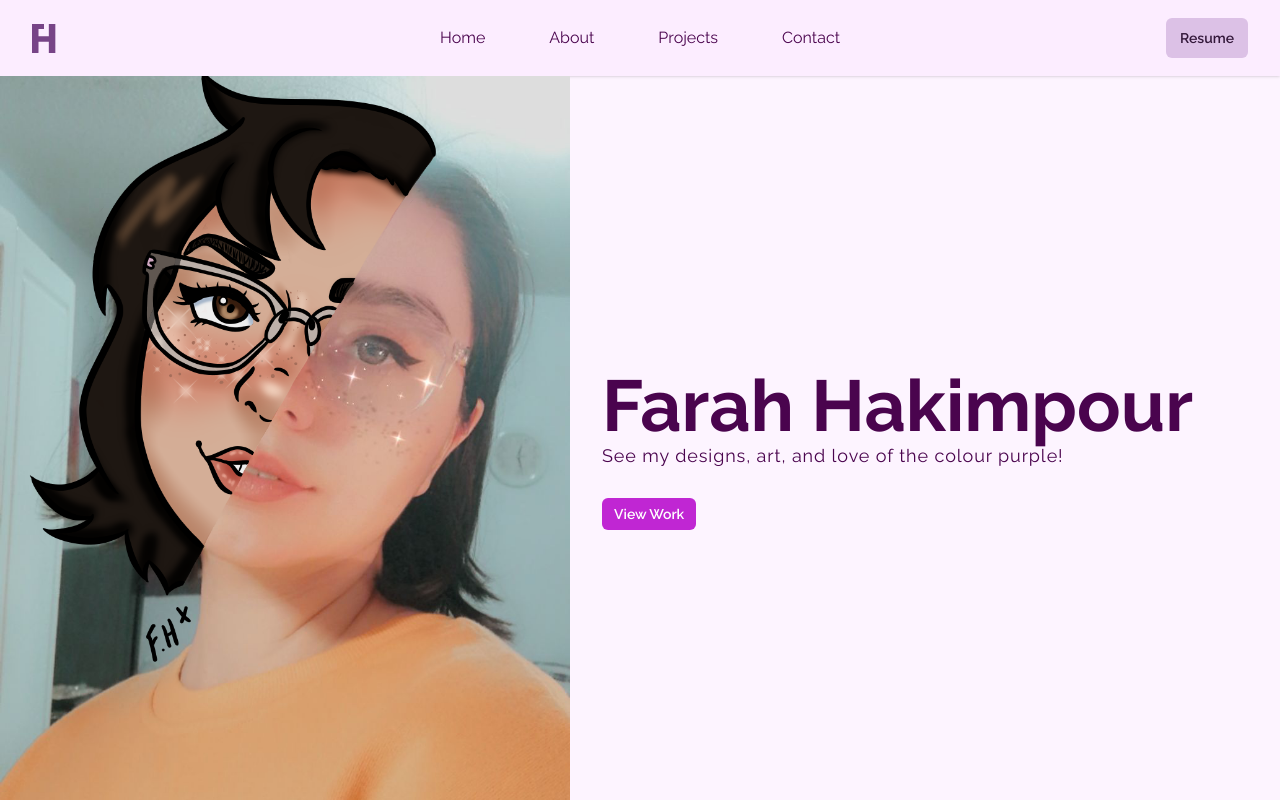
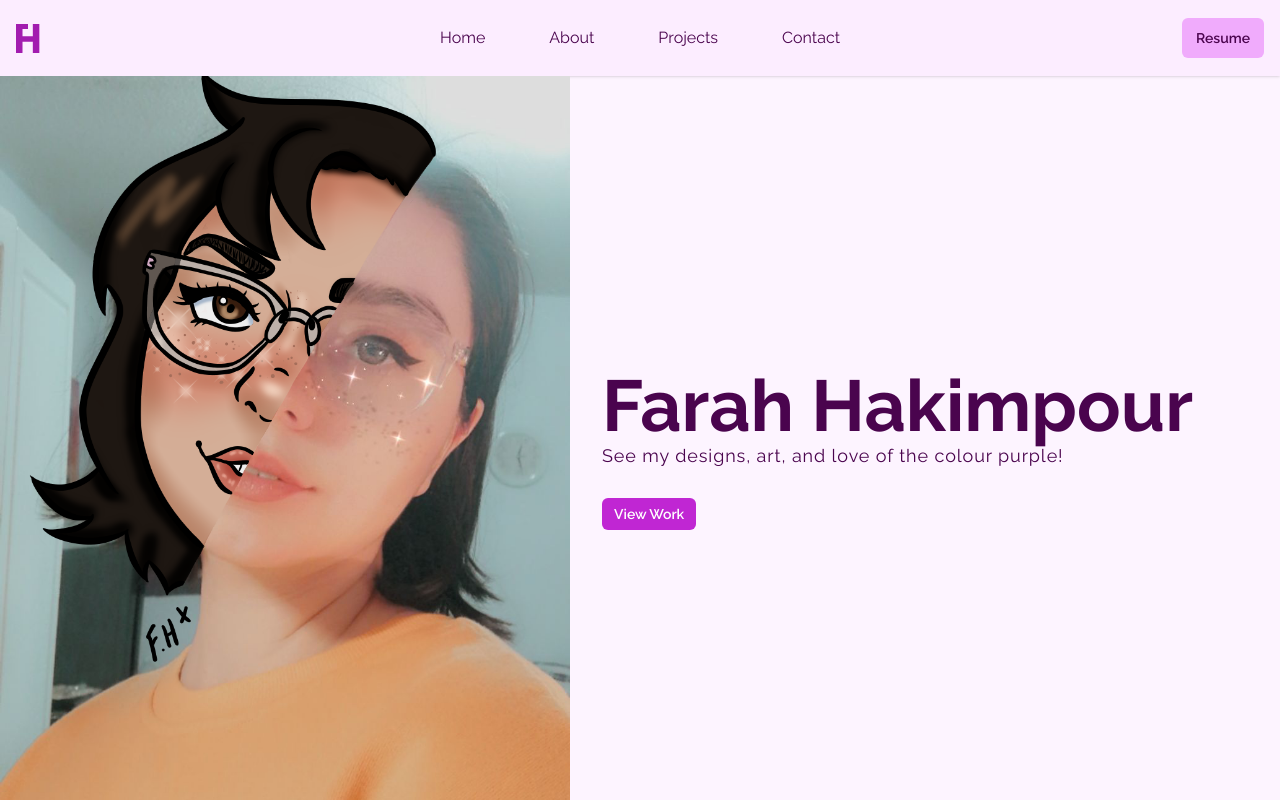
Before and after one commit to Justin-Bento/farah-hakimpour, a Next.js app: page / in a window 1280 px wide. Shown: the top 800 px of the page. Built offline with nearby package versions, Linux system fonts and the light colour scheme.

Commit message:
replaced brand color with fuchsia

```diff
--- a/src/components/Appbar.tsx
+++ b/src/components/Appbar.tsx
@@ -17,12 +17,12 @@ export default function Example() {
 
   return (
     <header className="shadow bg-fuchsia-200/20 dark:bg-fuchsia-900/70">
-      <div className="wrapper">
+      <div className="px-4 wrapper">
         <nav className="flex items-center justify-between py-4" aria-label="Global">
           <div className="flex lg:flex-1">
             <Link href="/" className="-m-1.5 p-1.5">
               <span className="sr-only">Farah Designs</span>
-              <Logo classNames="fill-primary-700 dark:fill-primary-50" />
+              <Logo classNames="fill-fuchsia-700 dark:fill-fuchsia-50" />
             </Link>
           </div>
           <div className="flex lg:hidden">
@@ -32,7 +32,7 @@ export default function Example() {
               onClick={() => setMobileMenuOpen(true)}
             >
               <span className="sr-only">Open main menu</span>
-              <MdMenu className="w-6 h-6 fill-primary-950 dark:fill-primary-50" aria-hidden="true" />
+              <MdMenu className="w-6 h-6 fill-fuchsia-950 dark:fill-fuchsia-50" aria-hidden="true" />
             </button>
           </div>
           <div className="hidden lg:flex lg:gap-x-12">
@@ -46,7 +46,7 @@ export default function Example() {
             <Link
               href="/"
               target="_blank"
-              className="rounded-md bg-primary-300 px-3.5 py-2.5 text-center text-sm font-semibold text-primary-950 hover:bg-primary-400/50 focus-visible:outline focus-visible:outline-2 focus-visible:outline-offset-2 focus-visible:outline-primary-600"
+              className="rounded-md bg-fuchsia-300 px-3.5 py-2.5 text-center text-sm font-semibold text-fuchsia-950 hover:bg-fuchsia-400/50 focus-visible:outline focus-visible:outline-2 focus-visible:outline-offset-2 focus-visible:outline-fuchsia-600"
             >
               Resume
             </Link>
@@ -54,11 +54,11 @@ export default function Example() {
         </nav>
         <Dialog as="div" className="lg:hidden" open={mobileMenuOpen} onClose={setMobileMenuOpen}>
           <div className="fixed inset-0 z-50" />
-          <Dialog.Panel className="fixed inset-y-0 right-0 z-50 w-full px-6 py-6 overflow-y-auto bg-primary-50 dark:bg-primary-900 sm:max-w-sm sm:ring-1 sm:ring-gray-900/10">
+          <Dialog.Panel className="fixed inset-y-0 right-0 z-50 w-full px-6 py-6 overflow-y-auto bg-fuchsia-50 dark:bg-fuchsia-900 sm:max-w-sm sm:ring-1 sm:ring-gray-900/10">
             <div className="flex items-center justify-between">
               <Link href="/" className="-m-1.5 p-1.5">
                 <span className="sr-only">Farah Designs</span>
-                <Logo classNames="fill-primary-700 dark:fill-primary-50" />
+                <Logo classNames="fill-fuchsia-700 dark:fill-fuchsia-50" />
               </Link>
               <button
                 type="button"
@@ -66,7 +66,7 @@ export default function Example() {
                 onClick={() => setMobileMenuOpen(false)}
               >
                 <span className="sr-only">Close menu</span>
-                <MdClose className="w-6 h-6 fill-primary-950 dark:fill-primary-50" aria-hidden="true" />
+                <MdClose className="w-6 h-6 fill-fuchsia-950 dark:fill-fuchsia-50" aria-hidden="true" />
               </button>
             </div>
             <div className="flow-root mt-6">
@@ -86,7 +86,7 @@ export default function Example() {
                   <Link
                     href="/"
                     target="_blank"
-                    className="rounded-md bg-primary-300 px-3.5 py-2.5 text-center text-sm font-semibold text-primary-950 hover:bg-primary-400/50 focus-visible:outline focus-visible:outline-2 focus-visible:outline-offset-2 focus-visible:outline-primary-600"
+                    className="rounded-md bg-fuchsia-300 px-3.5 py-2.5 text-center text-sm font-semibold text-fuchsia-950 hover:bg-fuchsia-400/50 focus-visible:outline focus-visible:outline-2 focus-visible:outline-offset-2 focus-visible:outline-fuchsia-600"
                   >
                     Resume
                   </Link>
```
